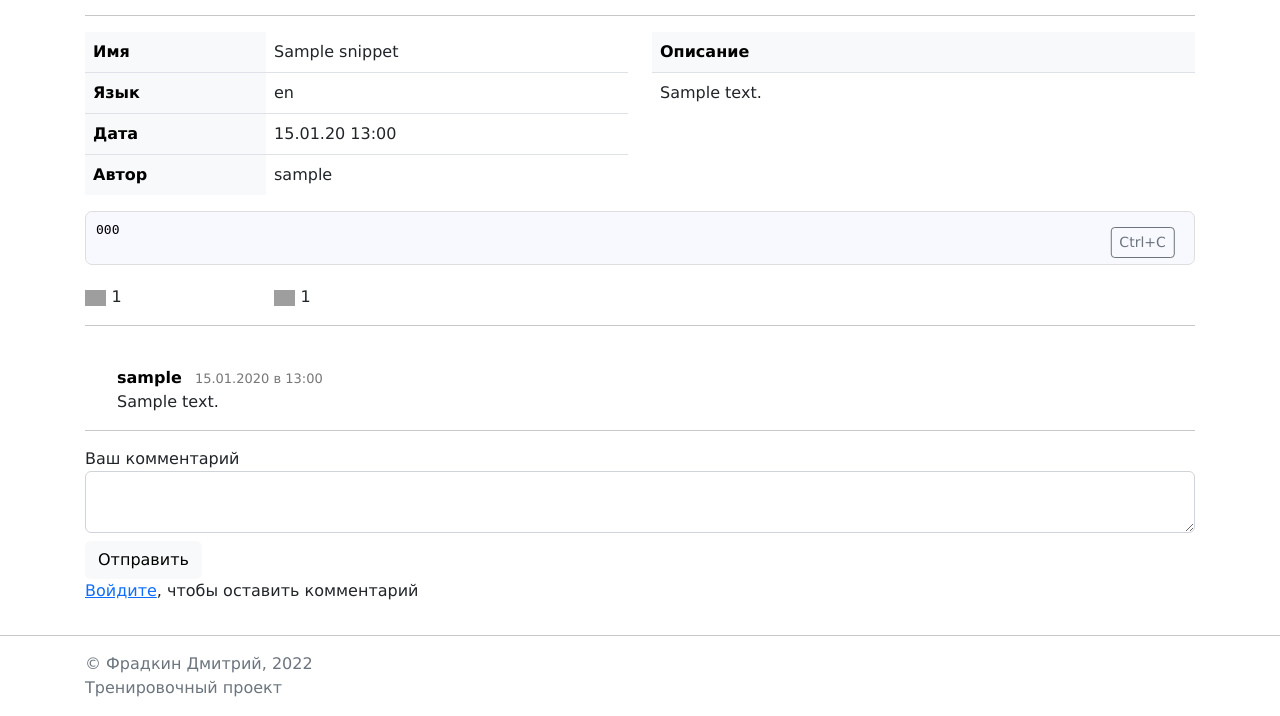
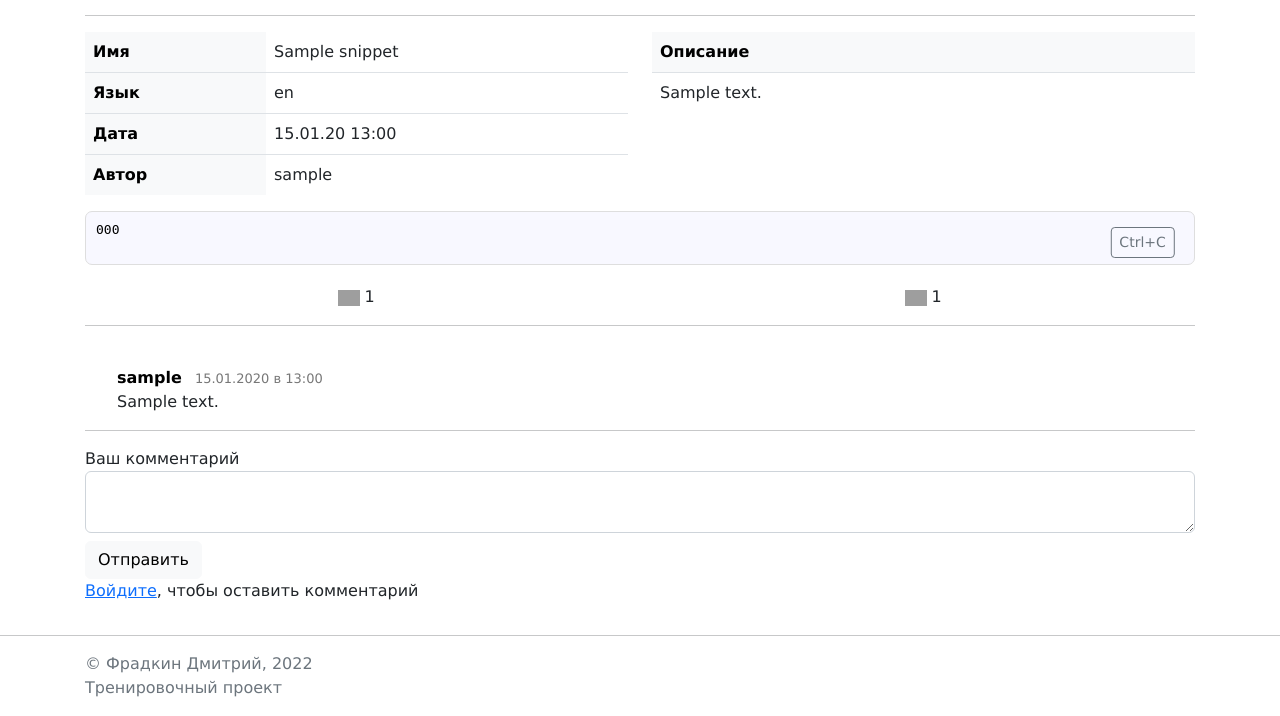
Before and after one commit to fradkin-d/pet_Snippets, a Django app: a page that uses MainApp/templates/pages/snippet_detail.html in a window 1280 px wide. Shown: the part 123-839 px from the top of the page. Run offline with Django 4.2, Linux system fonts and the light colour scheme; tables that the repository leaves empty hold one stand-in row (values such as "Sample post"); some libraries are stand-ins or nearby versions; grey boxes are pictures that could not be loaded.

Commit message:
refactor snippet_detail.html

```diff
--- a/MainApp/templates/pages/snippet_detail.html
+++ b/MainApp/templates/pages/snippet_detail.html
@@ -47,12 +47,6 @@ list-style-type: none;
 .asteriskField {
     display: none;
 }
-
-
-
-
-
-
 </style>
 <link href="{% static 'css/pastie-theme.css' %}" rel="stylesheet" type="text/css">
 {% endblock %}
@@ -107,37 +101,42 @@ list-style-type: none;
     </div>
 </div>
 
-{% if not snippet.is_private %}
-<div class="row">
-    <div class="col-2">
+
+<div class="row" align="center">
+    {% if not snippet.is_private %}
+    <div class="col">
         {% if anon_user %}
         <img src="{% static 'icons/heart_1.png' %}" style="text-decoration: none;" height="16">
         {% else %}
-        <span id="like_button" name="{{ snippet.id }}" href="" style="text-decoration: none;">
-            {% if not is_liked %}
-            <img class="like_image" src="{% static 'icons/heart_0.png' %}" height="16">
-            {% else %}
-            <img class="like_image" src="{% static 'icons/heart_1.png' %}" height="16">
-            {% endif %}
+        <span id="like_button" style="text-decoration: none;">
+            <img class="like_image" src="
+                    {% if is_liked %}
+                    {% static 'icons/heart_1.png' %}
+                    {% else %}
+                    {% static 'icons/heart_0.png' %}
+                    {% endif %}" height="16">
         </span>
         {% endif %}
         <span id="like_count">{{ snippet.snippetlike_set.count }}</span>
     </div>
-    <div class="col-2">
+    <div class="col">
         <img src="{% static 'icons/comment.png' %}" height="16">&nbsp;{{ snippet.comment_set.all.count }}
     </div>
+    {% endif %}
     {% if snippet.author == user %}
-    <div class="col-2">
+    <div class="col">
         <a href="{% url 'snippet_update_page' snippet.slug %}?next={{ request.path }}">
             <img src="{% static 'icons/edit.png' %}" width="16">
         </a>
     </div>
-    <div class="col-2">
+    <div class="col">
         <img id="delete_snippet_button" src="{% static 'icons/delete.png' %}" width="16" style="cursor: pointer;">
     </div>
     {% endif %}
 </div>
+
 <hr>
+{% if not snippet.is_private %}
 <div class="comments">
     <ul class="media-list">
         {% for comment in snippet.comment_set.all|dictsortreversed:'date' %}
@@ -186,20 +185,7 @@ list-style-type: none;
 </div>
 {% else %}
 <div class="row">
-    {% if snippet.author == user %}
-    <div class="col-2">
-        <a href="{% url 'snippet_update_page' snippet.slug %}?next={{ request.path }}">
-            <img src="{% static 'icons/edit.png' %}" width="16">
-        </a>
-    </div>
-    <div class="col-2">
-        <img id="delete_snippet_button" src="{% static 'icons/delete.png' %}" width="16" style="cursor: pointer;">
-    </div>
-    {% endif %}
-</div>
-<div class="row">
-    <hr>
-    <div class="col-4" align="center">
+    <div class="col" align="center">
         Приватный сниппет комментировать нельзя
     </div>
 </div>
```
